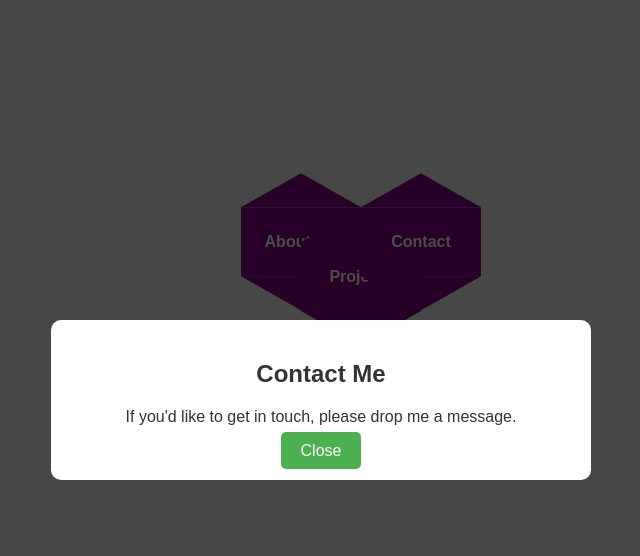
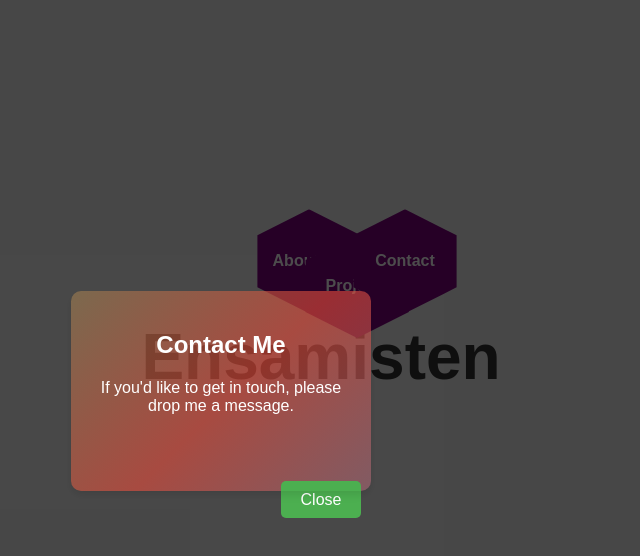
Before and after one commit to Ensamisten/ensamisten.github.io, a plain HTML site: page index.html in a window 1280 px wide. Both pictures are taken after a click on the element "Contact". Shown: the whole page, without its empty margins (319-959 px from the left). Drawn offline with Linux system fonts and the light colour scheme.

Commit message:
Update styles.css

```diff
--- a/css/styles.css
+++ b/css/styles.css
@@ -1,3 +1,87 @@
+/* Modal using CSS only */
+.modal {
+  display: none;
+  position: fixed;
+  top: 0;
+  left: 0;
+  width: 100%;
+  height: 100%;
+  background-color: rgba(0, 0, 0, 0.7);
+  justify-content: center;
+  align-items: center;
+  z-index: 1000;
+}
+
+.modal:target {
+  display: flex;
+}
+
+.modal-content {
+  background-color: transparent; /* Make the background transparent for the card to show */
+  padding: 0;
+  border-radius: 10px;
+  width: 80%;
+  max-width: 500px;
+  text-align: center;
+}
+
+.close-modal {
+  background-color: #4caf50;
+  color: #fff;
+  border: none;
+  padding: 10px 20px;
+  cursor: pointer;
+  border-radius: 5px;
+  transition: background-color 0.3s;
+  text-decoration: none;
+  margin-top: 20px;
+}
+
+.close-modal:hover {
+  background-color: #45a049;
+}
+
+/* Card Styles */
+.card {
+  position: relative;
+  width: 300px;
+  height: 200px;
+  border-radius: 10px;
+  overflow: hidden;
+  box-shadow: 0px 4px 8px rgba(0, 0, 0, 0.1);
+}
+
+.background-animation {
+  position: absolute;
+  width: 100%;
+  height: 100%;
+  background: linear-gradient(-45deg, #3498db, #e74c3c, #2ecc71, #f39c12);
+  background-size: 400% 400%;
+  animation: gradientAnimation 10s infinite;
+  opacity: 0.6;
+  z-index: -1;
+}
+
+.content {
+  padding: 20px;
+  color: #fff;
+  position: relative;
+  z-index: 1;
+}
+
+@keyframes gradientAnimation {
+  0% {
+    background-position: 0% 50%;
+  }
+  50% {
+    background-position: 100% 50%;
+  }
+  100% {
+    background-position: 0% 50%;
+  }
+}
+
+/* Ensure the body has proper layout */
 body {
   font-family: Arial, sans-serif;
   margin: 0;
@@ -46,12 +130,16 @@ body {
 
 .hexagon {
   width: 120px;
-  height: 69.28px;
+  height: 104px;
   background-color: #800080;
-  position: relative;
-  margin: 0 -30px;
+  position: absolute; /* Change to absolute for precise positioning */
   cursor: pointer;
   transition: transform 0.3s;
+  display: flex;
+  justify-content: center;
+  align-items: center;
+  clip-path: polygon(50% 0%, 93% 25%, 93% 75%, 50% 100%, 7% 75%, 7% 25%);
+  /* Remove margin and transform */
 }
 
 .hexagon:nth-child(odd) {
@@ -75,12 +163,13 @@ body {
 .hexagon:before {
   bottom: 100%;
   border-bottom: 34.64px solid #800080;
+  transform: scaleY(1.01); /* Slight scale to cover the gaps */
 }
 
 .hexagon:after {
   top: 100%;
-  width: 0;
   border-top: 34.64px solid #800080;
+  transform: scaleY(1.01); /* Slight scale to cover the gaps */
 }
 
 .hexagon a {
@@ -97,55 +186,24 @@ body {
   text-decoration: none;
   font-weight: bold;
 }
-
-/* Modal using CSS only */
-.modal {
-  display: none;
-  position: fixed;
-  top: 0;
-  left: 0;
-  width: 100%;
-  height: 100%;
-  background-color: rgba(0, 0, 0, 0.7);
-  justify-content: center;
-  align-items: center;
-  z-index: 1000;
+.hexagon-list {
+  position: relative;
+  width: 300px; /* Adjust as needed */
+  height: 200px; /* Adjust as needed */
+  margin-top: -100px; /* Adjust as needed */
 }
 
-.modal:target {
-  display: flex;
+.hexagon-left {
+  left: 38px; /* Adjust to move left hexagon horizontally */
+  top: -50px; /* Adjust to move left hexagon vertically */
 }
 
-.modal-content {
-  background-color: #fff;
-  padding: 20px;
-  border-radius: 10px;
-  width: 80%;
-  max-width: 500px;
-  text-align: center;
+.hexagon-center {
+  left: 86.2px; /* Center hexagon horizontally */
+  top: -60px; /* Adjust to move center hexagon vertically */
 }
 
-.close-modal {
-  background-color: #4caf50;
-  color: #fff;
-  border: none;
-  padding: 10px 20px;
-  cursor: pointer;
-  border-radius: 5px;
-  transition: background-color 0.3s;
-  text-decoration: none;
+.hexagon-right {
+  left: 134px; /* Adjust to move right hexagon horizontally */
+  top: -50px; /* Adjust to move right hexagon vertically */
 }
-
-.close-modal:hover {
-  background-color: #45a049;
-}
-
-/* Footer */
-.footer {
-  background-color: #333;
-  color: #fff;
-  padding: 10px;
-  text-align: center;
-  width: 100%;
-  flex: 1;
-}
```
